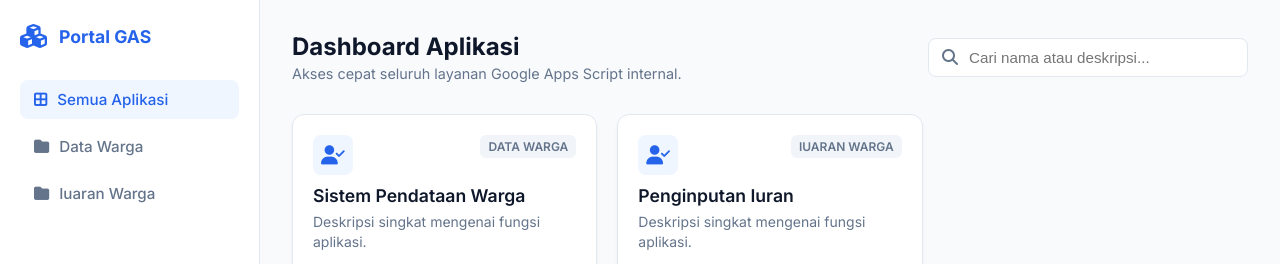
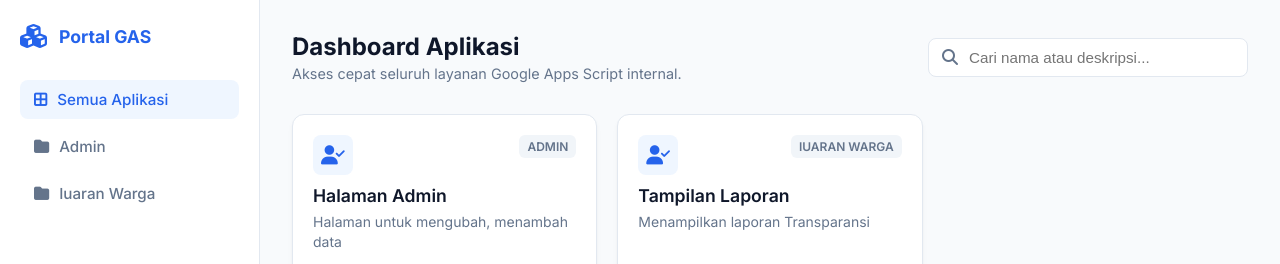
Before and after one commit to haris806/portal2, a plain HTML site: page index.html in a window 1280 px wide. Shown: the top 264 px of the page. Drawn offline with Linux system fonts and the light colour scheme.

Commit message:
Update index.html

```diff
--- a/index.html
+++ b/index.html
@@ -329,16 +329,16 @@
 const appsData = [
   {
     id: 1,
-    title: "Sistem Pendataan Warga",
-    description: "Deskripsi singkat mengenai fungsi aplikasi.",
+    title: "Halaman Admin",
+    description: "Halaman untuk mengubah, menambah data",
     url: "https://script.google.com/macros/s/AKfycbwxVCrxseIQr4dJl5-ulDBQbVpGrHrBib8M2jFI6HRhyrgLuIUS7GFZRXIRwA3xeNmU/exec?page=admin",
-    category: "Data Warga",
+    category: "Admin",
     icon: "fa-user-check" // Nama ikon dari FontAwesome
   },
     {
     id: 1,
-    title: "Penginputan Iuran",
-    description: "Deskripsi singkat mengenai fungsi aplikasi.",
+    title: "Tampilan Laporan",
+    description: "Menampilkan laporan Transparansi",
     url: "https://script.google.com/macros/s/AKfycbwxVCrxseIQr4dJl5-ulDBQbVpGrHrBib8M2jFI6HRhyrgLuIUS7GFZRXIRwA3xeNmU/exec",
     category: "Iuaran Warga",
     icon: "fa-user-check" // Nama ikon dari FontAwesome
```
